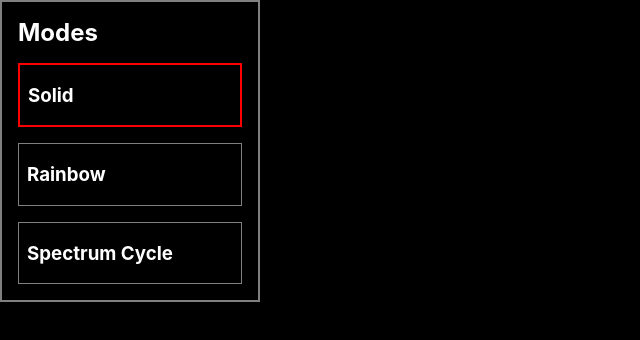
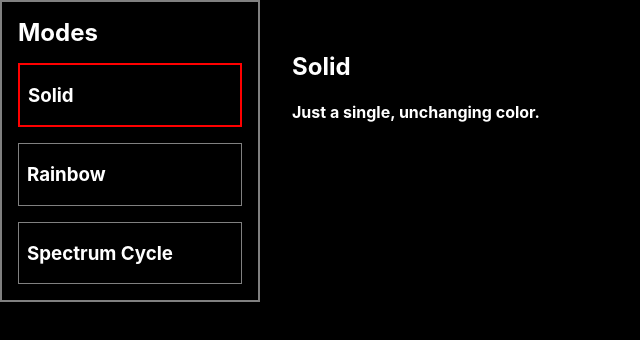
Before and after one commit to prophetofxenu/acrylic-code-generator-ui, a React (Create React App) app: page / in a window 1280 px wide. Both pictures are taken after a click on the button "Solid". Shown: the top 340 px of the page, without its empty margins (0-640 px from the left). Built offline with nearby package versions, Linux system fonts and the light colour scheme.

Commit message:
initial mode editing, mode descriptions

```diff
--- a/src/App.module.scss
+++ b/src/App.module.scss
@@ -1,3 +1,7 @@
+.modeMenu {
+  display: flex;
+}
+
 .modeList {
   border: 2px solid gray;
   width: min(20vw, 450px);
@@ -23,3 +27,7 @@
 .modeListModeName {
   display: inline-block;
 }
+
+.modeEdit {
+  margin: 2rem;
+}
--- a/src/App.tsx
+++ b/src/App.tsx
@@ -1,7 +1,10 @@
 import { SolidMode, RainbowMode, SpectrumCycleMode, Mode } from './code-gen/modes';
 import ModeList from './ModeList';
+import ModeEdit from './ModeEdit';
 
 import React, { useState } from 'react';
+
+import styles from "./App.module.scss";
 
 
 const testModes = [
@@ -17,12 +20,17 @@ function App() {
 
   return (
     <div className="acg-app">
+      <div className={styles.modeMenu}>
         <ModeList
           modes={modes}
           setModeList={setModes}
           activeMode={activeMode}
           setActiveMode={(m) => setActiveMode(m)}
         />
+        {activeMode !== null &&
+        <ModeEdit mode={activeMode} />
+        }
+      </div>
     </div>
   );
 }
--- a/src/ModeEdit.tsx
+++ b/src/ModeEdit.tsx
@@ -1,8 +1,16 @@
 import { Mode } from "./code-gen/modes";
+
+import styles from "./App.module.scss";
 
 interface ModeEditProps {
   mode: Mode;
 }
 
 export default function ModeEdit({ mode }: ModeEditProps) {
+  return (
+    <div className={styles.modeEdit}>
+      <h2>{mode.Name}</h2>
+      <h4>{mode.Description}</h4>
+    </div>
+  );
 }
--- a/src/code-gen/modes.ts
+++ b/src/code-gen/modes.ts
@@ -51,6 +51,7 @@ export class Mode {
     constructor(
         public Name: string,
         public Type: string,
+        public Description: string,
         public Params: Map<string, ModeParam>,
         public Values: Map<string, ValueType>
     ) {
@@ -88,6 +89,7 @@ export class BreathingMode extends Mode {
         super(
             "Breathing",
             "breathing",
+            "Breathing between a list of colors.",
             new Map([
                 ["colors", new ModeParam(
                     "Colors",
@@ -119,6 +121,7 @@ export class CandleMode extends Mode {
         super(
             "Candle",
             "candle",
+            "Random flickering of a color, like a candle.",
             new Map([
                 ["color", new ModeParam(
                     "Color",
@@ -142,6 +145,7 @@ export class MarqueeMode extends Mode {
         super(
             "Marquee",
             "marquee",
+            "Chasing lights of a color.",
             new Map([
                 ["color", new ModeParam(
                     "Color",
@@ -172,6 +176,7 @@ export class RainbowMode extends Mode {
         super(
             "Rainbow",
             "rainbow",
+            "Multiple colors, slowly moving through the color spectrum.",
             new Map(),
             new Map()
         )
@@ -186,6 +191,7 @@ export class SolidMode extends Mode {
         super(
             "Solid",
             "solid",
+            "Just a single, unchanging color.",
             new Map([
                 ["color", new ModeParam(
                     "Color",
@@ -209,6 +215,7 @@ export class SpectrumCycleMode extends Mode {
         super(
             "Spectrum Cycle",
             "spectrumcycle",
+            "Moves all lights through the color spectrum in unison.",
             new Map(),
             new Map()
         );
```
Lines whose indentation alone changed are shown as unchanged.
